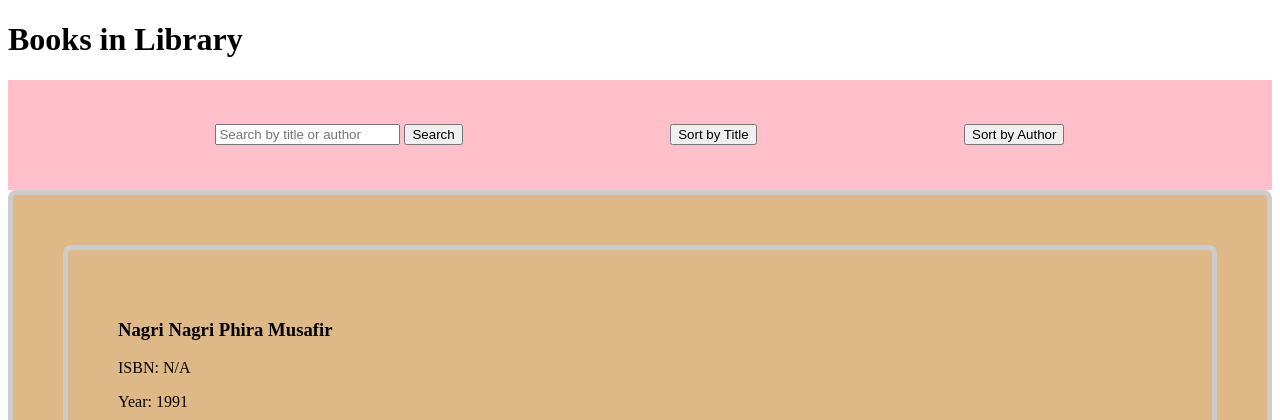
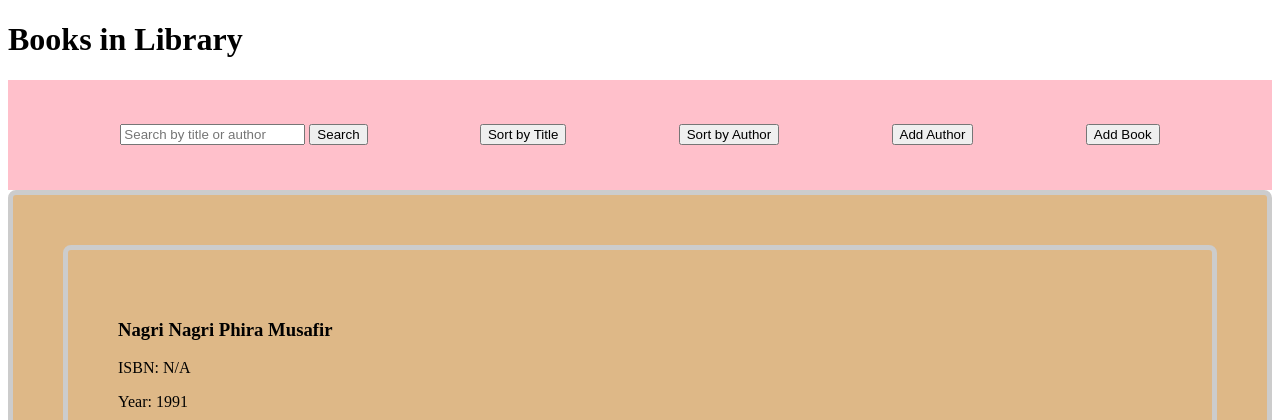
Before and after one commit to RafMo2024/Book-Alchemy, a Flask app: page /home in a window 1280 px wide. Shown: the top 420 px of the page. Run offline with Flask 3, Linux system fonts and the light colour scheme.

Commit message:
Add navigation buttons to home page

```diff
--- a/templates/home.html
+++ b/templates/home.html
@@ -4,7 +4,6 @@
     <meta charset="UTF-8">
     <meta name="viewport" content="width=device-width, initial-scale=1.0">
     <meta http-equiv="X-UA-Compatible" content="ie=edge">
-    <!-- Adding flexbox properties for display-->
     <style>
         #container{
             display:flex;
@@ -31,9 +30,7 @@
   <body>
  <h1>Books in Library</h1>
     <div id="container">
-  <!-- Flash messages for deletion -->
-
-    {% with messages = get_flashed_messages(with_categories=true) %}
+  {% with messages = get_flashed_messages(with_categories=true) %}
     {% if messages %}
         <ul>
            {% for category, message in messages %}
@@ -50,16 +47,16 @@
     {% endwith %}
 
 
-        <!-- Search button -->
-    <form method="get" action="/home">
+        <form method="get" action="/home">
         <input type="text" name="q" placeholder="Search by title or author">
         <button type="submit">Search</button>
     </form>
 
-    <!-- Sorting buttons -->
-
     <a href="/home?sort=title"><button>Sort by Title</button></a>
     <a href="/home?sort=author"><button>Sort by Author</button></a>
+
+    <a href="{{ url_for('add_author') }}"><button>Add Author</button></a>
+    <a href="{{ url_for('add_book') }}"><button>Add Book</button></a>
 
   </div>
  <div class="child">
```
Also changed, not shown: 1 other file.
